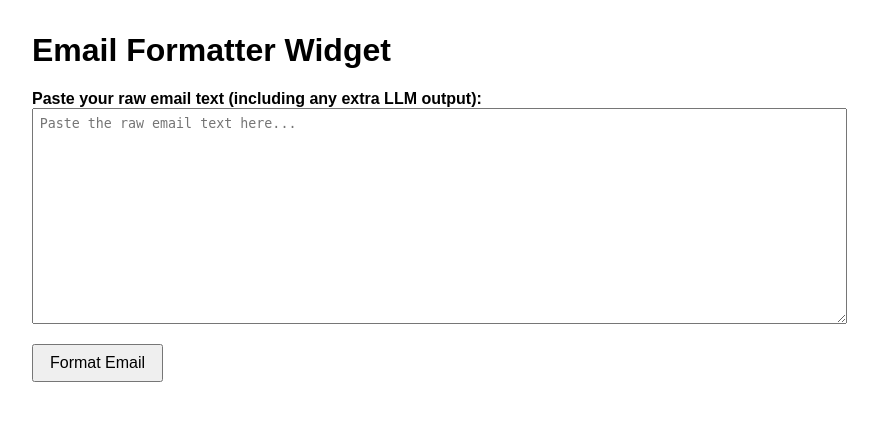
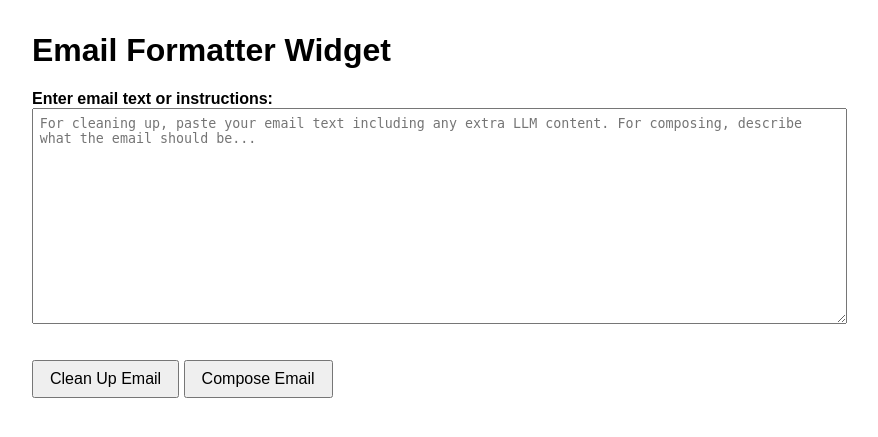
Before and after one commit to AKBoles/EmailFormattingBot, a Flask app: page / in a window 1280 px wide. Shown: the top 437 px of the page, without its empty margins (208-1086 px from the left). Run offline with Flask 2, Linux system fonts and the light colour scheme.

Commit message:
Update index.html

```diff
--- a/templates/index.html
+++ b/templates/index.html
@@ -16,10 +16,15 @@
   <div class="container">
     <h1>Email Formatter Widget</h1>
     <form method="POST">
-      <label for="raw_email">Paste your raw email text (including any extra LLM output):</label>
-      <textarea name="raw_email" id="raw_email" placeholder="Paste the raw email text here...">{{ raw_email }}</textarea>
+      <label for="raw_email">
+        Enter email text or instructions:
+      </label>
+      <textarea name="raw_email" id="raw_email" placeholder="For cleaning up, paste your email text including any extra LLM content. For composing, describe what the email should be...">{{ raw_email }}</textarea>
 
-      <button type="submit">Format Email</button>
+      <div style="margin-top: 1em;">
+        <button type="submit" name="action" value="cleanup">Clean Up Email</button>
+        <button type="submit" name="action" value="compose">Compose Email</button>
+      </div>
     </form>
 
     {% if formatted_email %}
```
